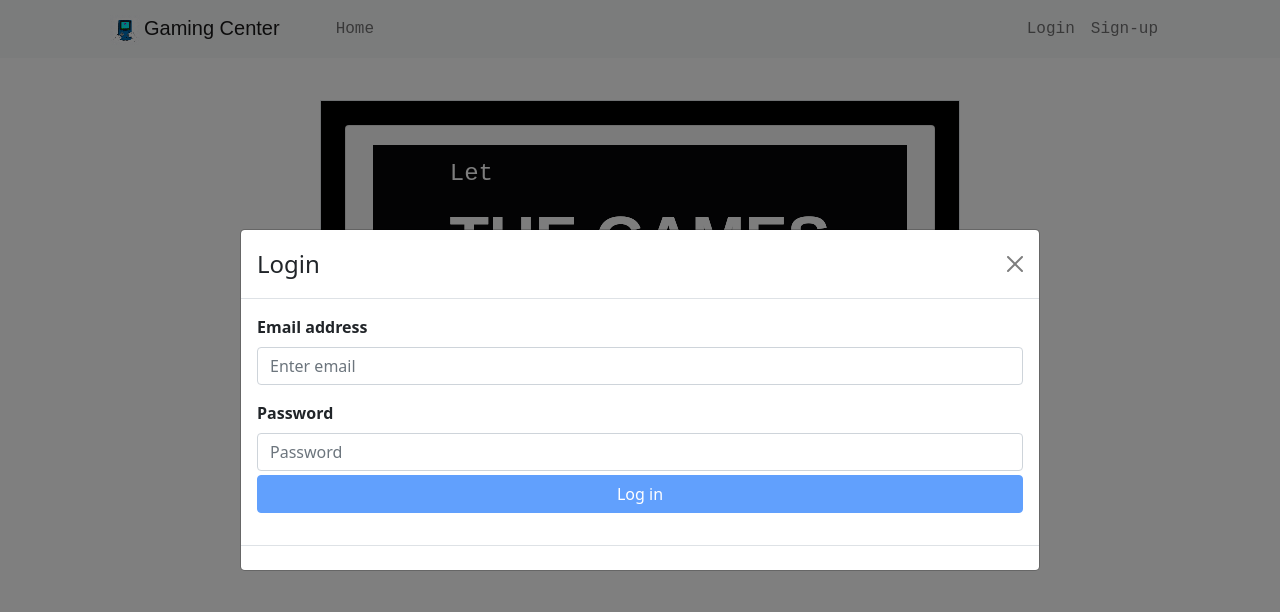
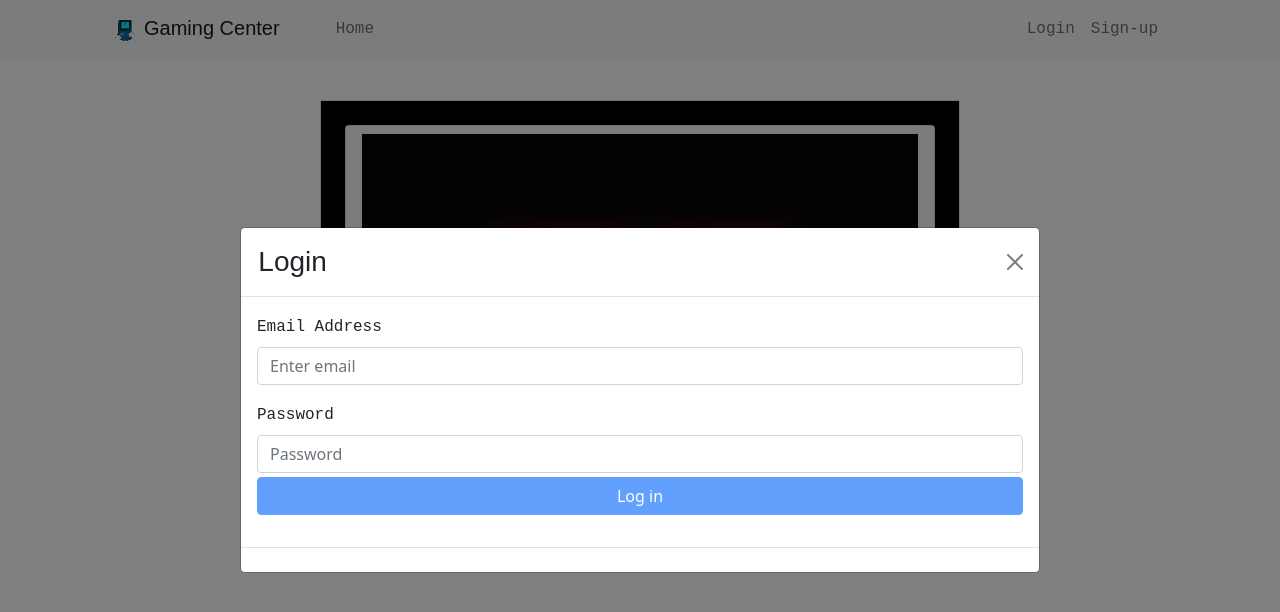
Before and after one commit to RolfHegr/game_project_app, a React (Create React App) app in the folder gaming_app_front_end/: page / in a window 1280 px wide. Both pictures are taken after a click on the button "Login". Shown: the top 612 px of the page. Built offline with nearby package versions, Linux system fonts and the light colour scheme.

Commit message:
changed welcome sign

```diff
--- a/gaming_app_front_end/src/components/DisplayGames.jsx
+++ b/gaming_app_front_end/src/components/DisplayGames.jsx
@@ -2,7 +2,6 @@ import React from "react";
 import GameCard from "./GameCard";
 import { Container, Row } from "react-bootstrap";
 import snakeImg from "../resources/snake.png";
-import CandyGame from "../candy_components/CandyGame";
 
 export default function DisplayGames() {
   const testPetObj = {
--- a/gaming_app_front_end/src/components/GameCard.jsx
+++ b/gaming_app_front_end/src/components/GameCard.jsx
@@ -1,26 +1,30 @@
 import React from "react";
 import { Button, Card } from "react-bootstrap";
+import "../css/App.css";
 
 export default function GameCard({ testPetObj }) {
-
   function handleClick(e) {
-    console.log('clickingOnImg')
+    console.log("clickingOnImg");
   }
 
   const { img, name, difficulty } = testPetObj;
   return (
-    <Card onClick={handleClick} style={{ width: "45%" }} className="m-2 d-flex flex-grow">
+    <Card
+      onClick={handleClick}
+      style={{ width: "45%" }}
+      className="m-2 d-flex flex-grow"
+    >
       <Card.Img className="mt-2 pet-img" variant="top" alt="pet" src={img} />
       <Card.Body>
         <Card.Title>{name}</Card.Title>
         <Card.Subtitle className="mb-2 text-muted">
-          A classic
+          <span className="p2">A classic...</span>
         </Card.Subtitle>
         <Card.Text>
-          Difficulty: {difficulty}
+          <span className="p2">Difficulty: {difficulty}</span>
         </Card.Text>
       </Card.Body>
-      <Button className="my-2" >See More</Button>
+      <Button className="my-2">See More</Button>
     </Card>
   );
 }
--- a/gaming_app_front_end/src/components/HomePage.jsx
+++ b/gaming_app_front_end/src/components/HomePage.jsx
@@ -17,17 +17,12 @@ export default function HomePage({
         <Card>
           <Card.Header>
             <div className="welcome-container">
-              <div className="container-container">
-                <div className="welcome-hold">
-                  <div className="p1">Let</div>
-                  <div className="welcome-title">
-                    <span style={{ index: 0 }}>THE GAMES</span>
-                    <span style={{ index: 1 }}>THE GAMES</span>
-                    <span style={{ index: 2 }}>THE GAMES</span>
-                  </div>
-                  <span className="right">
-                    <div className="p1">Begin</div>
-                  </span>
+              <div className="container-again">
+                <div class="sign">
+                  <span class="fast-flicker">ga</span>
+                  <span class="flicker">ming</span>
+                  <span class="flicker">-</span>
+                  <span class="fast-flicker">cen</span>ter
                 </div>
               </div>
             </div>
@@ -36,7 +31,15 @@ export default function HomePage({
             )}
             {activeUser && <h3>Welcome back {activeUser.firstName}</h3>}
           </Card.Header>
-          <p>We have plenty of games for you to play</p>
+          {!activeUser && (
+            <p>We have plenty of games for you to play, come and join us!</p>
+          )}
+          {activeUser && (
+            <h3>
+              Your high scores are: <div className="p2">Candy Crush:</div>{" "}
+              {"highschore"} <div className="p2">Snake:</div> {"highschore"}{" "}
+            </h3>
+          )}
         </Card>
       </Container>
     </div>
--- a/gaming_app_front_end/src/components/LoginModal.jsx
+++ b/gaming_app_front_end/src/components/LoginModal.jsx
@@ -1,6 +1,7 @@
 import React, { useState } from "react";
 import { Alert, Button, Form, Modal, Spinner } from "react-bootstrap";
 import { useRef } from "react";
+import "../css/App.css";
 
 export default function LoginModal(props) {
   const { userLogin, errorMsg, setErrorMsg, isLoading } = props;
@@ -46,12 +47,14 @@ export default function LoginModal(props) {
       centered
     >
       <Modal.Header closeButton>
-        <Modal.Title id="contained-modal-title-vcenter">Login</Modal.Title>
+        <Modal.Title id="contained-modal-title-vcenter">
+          <h3>Login</h3>
+        </Modal.Title>
       </Modal.Header>
       <Modal.Body>
         <Form>
           <Form.Group className="mb-3" controlId="formBasicEmail">
-            <Form.Label className="font-weight-bold">Email address</Form.Label>
+            <Form.Label className="p1">Email Address</Form.Label>
             <Form.Control
               ref={emailRef}
               type="email"
@@ -61,7 +64,7 @@ export default function LoginModal(props) {
             <Form.Text className="text-muted"></Form.Text>
           </Form.Group>
           <Form.Group className="mb-1" controlId="formBasicPassword">
-            <Form.Label className="font-weight-bold">Password</Form.Label>
+            <Form.Label className="p1">Password</Form.Label>
             <Form.Control
               onChange={handleChange}
               ref={pwdRef}
--- a/gaming_app_front_end/src/components/SignupModal.jsx
+++ b/gaming_app_front_end/src/components/SignupModal.jsx
@@ -2,6 +2,7 @@ import React, { useState } from "react";
 import { Alert, Button, Form, Modal, Spinner } from "react-bootstrap";
 import { useRef } from "react";
 import { Formik } from "formik";
+import "../css/App.css";
 
 export default function SignupModal(props) {
   const { onHide, createNewUser, errorMsg, setErrorMsg, isLoading } = props;
@@ -66,7 +67,7 @@ export default function SignupModal(props) {
       highScoreCandy: {
         date: new Date(),
         score: "",
-        allScores: [0,],
+        allScores: [0],
       },
     };
 
@@ -84,7 +85,7 @@ export default function SignupModal(props) {
     >
       <Modal.Header closeButton>
         <Modal.Title id="contained-modal-title-vcenter">
-          Sign up to play
+          <h3>Sign up to play!</h3>
         </Modal.Title>
       </Modal.Header>
 
--- a/gaming_app_front_end/src/css/App.css
+++ b/gaming_app_front_end/src/css/App.css
@@ -24,6 +24,7 @@ p {
 h3 {
   margin: 2%;
   text-align: center;
+  width: 100%;
   font-family: "Rubik", sans-serif;
 }
 
--- a/gaming_app_front_end/src/css/HomePage.css
+++ b/gaming_app_front_end/src/css/HomePage.css
@@ -27,89 +27,223 @@
 .container-container {
   width: 100%;
   height: 100%;
-  padding: 2%;
-  font-family: Arial;
+  background-color: #060608;
 }
 
-.container-container {
+.welcome-container {
   display: flex;
   justify-content: center;
   align-items: center;
-  background: var(--background);
+  background: var(background);
 }
 
-.welcome-hold {
-  color: var(--color);
+.container-again {
+  color: white;
   font-size: 1.5rem;
   display: flex;
   flex-direction: column;
 }
 
-.right {
-  text-align: right;
-  width: 100%;
-}
-
-.welcome-title {
+.stack {
   display: grid;
+  text-align: center;
   grid-template-columns: 1fr;
 }
 
-.welcome-title span {
-  font-weight: bold;
-  grid-row-start: 1;
-  grid-column-start: 1;
-  font-size: 4rem;
-  --welcome-height: calc(100% / var(welcomeTitles) - 1px);
-  --inverse-index: calc(
-    calc(var(welcomeTitlesHeight) - 1) - var(welcome-title)
+@import url("https://fonts.googleapis.com/css2?family=Press+Start+2P&family=Roboto+Mono:wght@300;400&family=Rubik:wght@500&display=swap");
+
+.sign {
+  display: flex;
+  justify-content: center;
+  align-items: center;
+  flex-direction: row;
+  margin: 40% 50% 30% 50%;
+  width: 100%;
+  height: 100%;
+  background-image: radial-gradient(
+    ellipse 50% 35% at 50% 50%,
+    #6b1839,
+    transparent
   );
-  --clip-top: calc(var(welcomeTitlesHeight) * var(--index));
-  --clip-bottom: calc(var(welcomeTitlesHeight) * var(--inverse-index));
-  clip-path: inset(var(--clip-top) 0 var(--clip-bottom) 0);
-  animation: welcome-title 340ms cubic-bezier(0.46, 0.29, 0, 1.24) 1 backwards
-      calc(var(--index) * 120ms),
-    glitch 2s ease infinite 2s alternate-reverse;
+  transform: translate(-50%, -50%);
+  letter-spacing: 2;
+  left: 50%;
+  top: 50%;
+  font-family: "Press Start 2P", cursive;
+  text-transform: uppercase;
+  font-size: 1.5em;
+  color: #ffe6ff;
+  text-shadow: 0 0 0.6rem #ffe6ff, 0 0 1.5rem #ff65bd,
+    -0.2rem 0.1rem 1rem #ff65bd, 0.2rem 0.1rem 1rem #ff65bd,
+    0 -0.5rem 2rem #ff2483, 0 0.5rem 3rem #ff2483;
+  animation: shine 2s forwards, flicker 3s infinite;
 }
 
-.welcome-title span:nth-child(odd) {
-  --glitch-translate: 8px;
-}
-.welcome-title span:nth-child(even) {
-  --glitch-translate: -8px;
-}
-
-@keyframes welcome-title {
-  0% {
-    opacity: 0;
-    transform: translateX(-50%);
-    text-shadow: -2px 3px 0 red, 2px -3px 0 blue;
+@keyframes blink {
+  0%,
+  22%,
+  36%,
+  75% {
+    color: #ffe6ff;
+    text-shadow: 0 0 0.6rem #ffe6ff, 0 0 1.5rem #ff65bd,
+      -0.2rem 0.1rem 1rem #ff65bd, 0.2rem 0.1rem 1rem #ff65bd,
+      0 -0.5rem 2rem #ff2483, 0 0.5rem 3rem #ff2483;
   }
-  60% {
-    opacity: 0.5;
-    transform: translateX(50%);
+  28%,
+  33% {
+    color: #ff65bd;
+    text-shadow: none;
   }
-  80% {
-    transform: none;
-    opacity: 1;
-    text-shadow: 2px -3px 0 red, -2px 3px 0 blue;
-  }
-  100% {
+  82%,
+  97% {
+    color: #ff2483;
     text-shadow: none;
   }
 }
 
-@keyframes glitch {
+.flicker {
+  animation: shine 2s forwards, blink 3s 2s infinite;
+}
+
+.fast-flicker {
+  animation: shine 2s forwards, blink 10s 1s infinite;
+}
+
+@keyframes shine {
   0% {
-    text-shadow: -2px 3px 0 red, 2px -3px 0 blue;
-    transform: translate(var(--glitch-translate));
+    color: #6b1839;
+    text-shadow: none;
   }
-  2% {
-    text-shadow: 2px -3px 0 red, -2px 3px 0 blue;
-  }
-  4%,
   100% {
-    text-shadow: none;
-    transform: none;
+    color: #ffe6ff;
+    text-shadow: 0 0 0.6rem #ffe6ff, 0 0 1.5rem #ff65bd,
+      -0.2rem 0.1rem 1rem #ff65bd, 0.2rem 0.1rem 1rem #ff65bd,
+      0 -0.5rem 2rem #ff2483, 0 0.5rem 3rem #ff2483;
   }
 }
+
+@keyframes flicker {
+  from {
+    opacity: 1;
+  }
+
+  4% {
+    opacity: 0.9;
+  }
+
+  6% {
+    opacity: 0.85;
+  }
+
+  8% {
+    opacity: 0.95;
+  }
+
+  10% {
+    opacity: 0.9;
+  }
+
+  11% {
+    opacity: 0.922;
+  }
+
+  12% {
+    opacity: 0.9;
+  }
+
+  14% {
+    opacity: 0.95;
+  }
+
+  16% {
+    opacity: 0.98;
+  }
+
+  17% {
+    opacity: 0.9;
+  }
+
+  19% {
+    opacity: 0.93;
+  }
+
+  20% {
+    opacity: 0.99;
+  }
+
+  24% {
+    opacity: 1;
+  }
+
+  26% {
+    opacity: 0.94;
+  }
+
+  28% {
+    opacity: 0.98;
+  }
+
+  37% {
+    opacity: 0.93;
+  }
+
+  38% {
+    opacity: 0.5;
+  }
+
+  39% {
+    opacity: 0.96;
+  }
+
+  42% {
+    opacity: 1;
+  }
+
+  44% {
+    opacity: 0.97;
+  }
+
+  46% {
+    opacity: 0.94;
+  }
+
+  56% {
+    opacity: 0.9;
+  }
+
+  58% {
+    opacity: 0.9;
+  }
+
+  60% {
+    opacity: 0.99;
+  }
+
+  68% {
+    opacity: 1;
+  }
+
+  70% {
+    opacity: 0.9;
+  }
+
+  72% {
+    opacity: 0.95;
+  }
+
+  93% {
+    opacity: 0.93;
+  }
+
+  95% {
+    opacity: 0.95;
+  }
+
+  97% {
+    opacity: 0.93;
+  }
+
+  to {
+    opacity: 1;
+  }
+}
```
